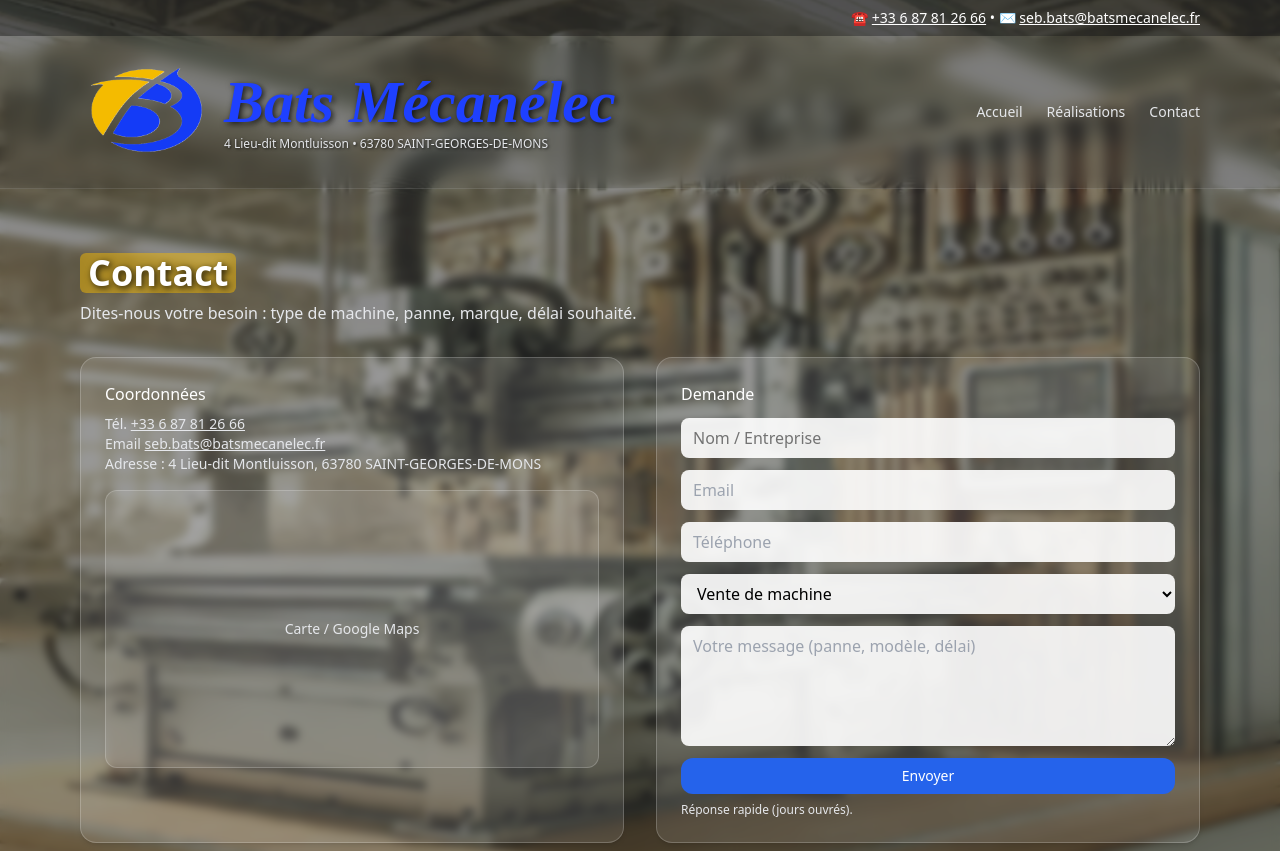
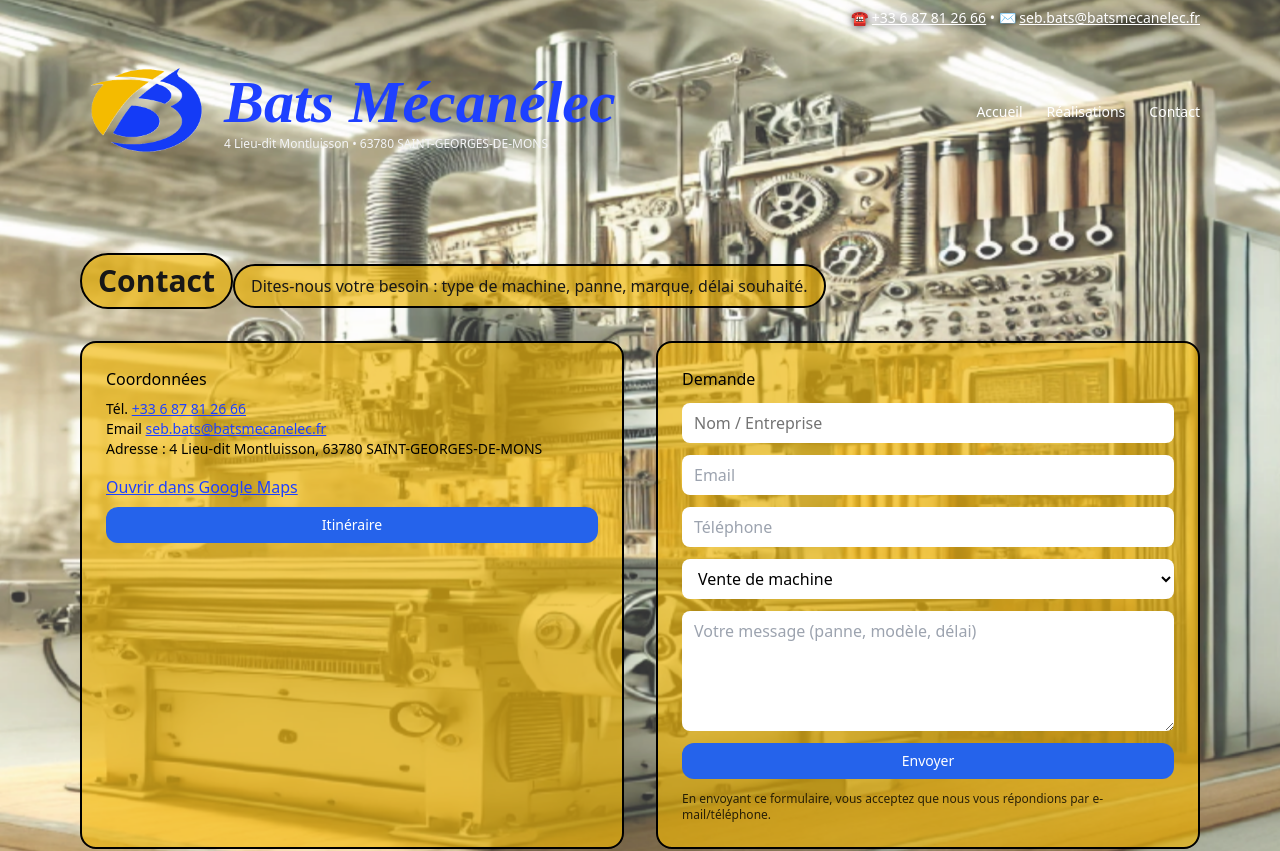
Before and after one commit to auvergnecnc-png/batsmecanelec, a Next.js app: page /contact in a window 1280 px wide. Shown: the top 851 px of the page. Built offline with nearby package versions, Linux system fonts and the light colour scheme.

Commit message:
Implement form submission and update contact info
Added form submission handling and updated contact details.

```diff
--- a/components/ContactPage.jsx
+++ b/components/ContactPage.jsx
@@ -1,15 +1,48 @@
 'use client';
-import { motion } from 'framer-motion';
+import { useState } from 'react';
+
+const MAPS_URL = 'https://maps.app.goo.gl/CFLjtYqCeJoj6Ksz9';
+const FORMSPREE_ACTION = 'https://formspree.io/f/xbjwqpdl'; // ton endpoint
 
 export default function ContactPage() {
+  const [sending, setSending] = useState(false);
+  const [status, setStatus] = useState(null); // 'ok' | 'error' | null
+
+  async function handleSubmit(e) {
+    e.preventDefault();
+    setSending(true);
+    setStatus(null);
+
+    const form = e.currentTarget;
+    const formData = new FormData(form);
+
+    try {
+      const res = await fetch(FORMSPREE_ACTION, {
+        method: 'POST',
+        headers: { 'Accept': 'application/json' },
+        body: formData
+      });
+      if (res.ok) {
+        setStatus('ok');
+        form.reset();
+      } else {
+        setStatus('error');
+      }
+    } catch (err) {
+      setStatus('error');
+    } finally {
+      setSending(false);
+    }
+  }
+
   return (
     <div className="relative min-h-screen text-white font-sans overflow-hidden">
-      {/* Fond parallaxe + zoom */}
+      {/* fond (même effet que l'accueil) */}
       <div className="bg-parallax" style={{ backgroundImage: "url('/cn chatgpt.png')" }} aria-hidden />
 
       {/* Top bar */}
-      <div className="relative z-10 hidden md:block bg-neutral-900/75 text-white text-sm">
-        <div className="max-w-6xl mx-auto px-4 py-2 flex items-center justify-end">
+      <div className="relative z-10 hidden md:block text-white text-sm">
+        <div className="max-w-6xl mx-auto px-4 py-2 flex items-center justify-end drop-shadow-[0_1px_4px_rgba(0,0,0,.8)]">
           <span>
             ☎️ <a className="underline" href="tel:+33687812666">+33 6 87 81 26 66</a> • ✉️{' '}
             <a className="underline" href="mailto:seb.bats@batsmecanelec.fr">seb.bats@batsmecanelec.fr</a>
@@ -17,82 +50,111 @@ export default function ContactPage() {
         </div>
       </div>
 
-      {/* Header */}
-      <header className="relative z-10 sticky top-0 backdrop-blur bg-neutral-900/55 border-b border-white/10">
+      {/* Header simple */}
+      <header className="relative z-10">
         <div className="max-w-6xl mx-auto px-4 py-3 flex items-center justify-between">
           <div className="flex items-center gap-4">
             <img src="/logo.png" alt="BATS MÉCANELEC" className="w-32 h-32 object-contain" />
             <div>
-              <p className="text-5xl md:text-6xl font-semibold italic text-logo-blue font-[DancingScript] leading-none text-soft-shadow-2">
+              <p className="text-5xl md:text-6xl font-semibold italic text-logo-blue font-[DancingScript] leading-none">
                 Bats Mécanélec
               </p>
-              <p className="text-[11px] md:text-xs text-gray-200 mt-1 text-soft-shadow">
+              <p className="text-[11px] md:text-xs text-gray-100 mt-1">
                 4 Lieu-dit Montluisson • 63780 SAINT-GEORGES-DE-MONS
               </p>
             </div>
           </div>
-          <nav className="hidden md:flex items-center gap-6 text-sm text-gray-200">
-            <a href="/" className="hover:text-white">Accueil</a>
-            <a href="/realisations" className="hover:text-white">Réalisations</a>
-            <a href="/contact" className="hover:text-white">Contact</a>
+          <nav className="hidden md:flex items-center gap-6 text-sm text-white">
+            <a href="/" className="hover:opacity-90">Accueil</a>
+            <a href="/realisations" className="hover:opacity-90">Réalisations</a>
+            <a href="/contact" className="hover:opacity-90">Contact</a>
           </nav>
         </div>
       </header>
 
       {/* Bloc contact */}
-      <section className="relative z-10 py-16 bg-black/45 backdrop-blur-sm border-b border-white/10">
+      <section className="relative z-10 py-16">
         <div className="max-w-6xl mx-auto px-4">
-          <h1 className="text-3xl md:text-4xl font-bold text-soft-shadow-2 inline-block bg-logo-yellow-50 px-2 rounded-md">
+          <h1 className="inline-block bg-logo-yellow-65 border-2 border-black rounded-[28px] px-4 py-2 text-3xl font-bold text-neutral-900">
             Contact
           </h1>
-          <p className="mt-2 text-gray-200">Dites-nous votre besoin : type de machine, panne, marque, délai souhaité.</p>
+          <p className="mt-3 inline-block bg-logo-yellow-65 border-2 border-black rounded-[28px] px-4 py-2 text-neutral-900">
+            Dites-nous votre besoin : type de machine, panne, marque, délai souhaité.
+          </p>
 
-          <div className="mt-8 grid md:grid-cols-2 gap-8">
-            {/* Coordonnées */}
-            <div className="rounded-2xl bg-white/10 p-6 border border-white/20 shadow-md">
-              <p className="font-medium">Coordonnées</p>
-              <p className="text-sm text-gray-200 mt-2">
-                Tél. <a className="underline" href="tel:+33687812666">+33 6 87 81 26 66</a>
+          <div className="mt-8 grid md:grid-cols-2 gap-8 text-neutral-900">
+            {/* Coordonnées + lien Maps */}
+            <div className="rounded-2xl p-6 border-2 border-black bg-logo-yellow-65">
+              <p className="font-medium text-black">Coordonnées</p>
+              <p className="text-sm mt-2 text-black">
+                Tél. <a className="underline text-logo-blue" href="tel:+33687812666">+33 6 87 81 26 66</a>
               </p>
-              <p className="text-sm text-gray-200">
-                Email <a className="underline" href="mailto:seb.bats@batsmecanelec.fr">seb.bats@batsmecanelec.fr</a>
+              <p className="text-sm text-black">
+                Email <a className="underline text-logo-blue" href="mailto:seb.bats@batsmecanelec.fr">seb.bats@batsmecanelec.fr</a>
               </p>
-              <p className="text-sm text-gray-200">Adresse : 4 Lieu-dit Montluisson, 63780 SAINT-GEORGES-DE-MONS</p>
-              <div className="mt-4 aspect-video rounded-xl bg-white/10 grid place-items-center text-gray-200 text-sm border border-white/20">
-                Carte / Google Maps
+              <p className="text-sm text-black">Adresse : 4 Lieu-dit Montluisson, 63780 SAINT-GEORGES-DE-MONS</p>
+
+              <div className="mt-4 grid gap-2">
+                <a href={MAPS_URL} target="_blank" rel="noopener noreferrer" className="underline text-logo-blue">
+                  Ouvrir dans Google Maps
+                </a>
+                <a
+                  href={MAPS_URL}
+                  target="_blank"
+                  rel="noopener noreferrer"
+                  className="inline-block w-full text-center px-4 py-2 rounded-xl bg-blue-600 hover:bg-blue-700 text-white text-sm"
+                >
+                  Itinéraire
+                </a>
               </div>
             </div>
 
-            {/* Formulaire */}
-            <motion.form
-              action="https://formspree.io/f/xbjwqpdl" method="POST" target="_blank" rel="noopener noreferrer"
-              initial={{ opacity: 0, y: 12 }} whileInView={{ opacity: 1, y: 0 }} viewport={{ once: true }}
-              transition={{ duration: .6 }}
-              className="rounded-2xl bg-white/10 p-6 border border-white/20 shadow-md"
+            {/* Formulaire connecté */}
+            <form
+              onSubmit={handleSubmit}
+              className="rounded-2xl p-6 border-2 border-black bg-logo-yellow-65"
             >
-              <p className="font-medium">Demande</p>
+              <p className="font-medium text-black">Demande</p>
               <div className="mt-3 grid gap-3">
-                <input className="px-3 py-2 rounded-lg bg-white/90 text-black placeholder-neutral-500" name="name" placeholder="Nom / Entreprise" required />
-                <input className="px-3 py-2 rounded-lg bg-white/90 text-black" name="email" type="email" placeholder="Email" required />
-                <input className="px-3 py-2 rounded-lg bg-white/90 text-black" name="phone" placeholder="Téléphone" />
-                <select name="service" className="px-3 py-2 rounded-lg bg-white/90 text-black">
+                <input className="px-3 py-2 rounded-lg bg-white text-black placeholder-neutral-500" name="name" placeholder="Nom / Entreprise" required />
+                <input className="px-3 py-2 rounded-lg bg-white text-black" name="email" type="email" placeholder="Email" required />
+                <input className="px-3 py-2 rounded-lg bg-white text-black" name="phone" placeholder="Téléphone" />
+                <select name="service" className="px-3 py-2 rounded-lg bg-white text-black">
                   <option>Vente de machine</option>
                   <option>Réparation / Dépannage</option>
                   <option>Contrat de maintenance</option>
                   <option>Mise en conformité</option>
                 </select>
-                <textarea className="px-3 py-2 rounded-lg bg-white/90 text-black min-h-[120px]" name="message" placeholder="Votre message (panne, modèle, délai)"></textarea>
-                <button type="submit" className="px-4 py-2 rounded-xl bg-blue-600 hover:bg-blue-700 text-white text-sm">
-                  Envoyer
+                <textarea className="px-3 py-2 rounded-lg bg-white text-black min-h-[120px]" name="message" placeholder="Votre message (panne, modèle, délai)"></textarea>
+
+                <button
+                  type="submit"
+                  disabled={sending}
+                  className="px-4 py-2 rounded-xl bg-blue-600 hover:bg-blue-700 text-white text-sm disabled:opacity-60"
+                >
+                  {sending ? 'Envoi…' : 'Envoyer'}
                 </button>
+
+                {status === 'ok' && (
+                  <p className="text-sm text-green-700 bg-white/80 rounded-md px-3 py-2">
+                    Merci, votre demande a été envoyée. Nous revenons vers vous rapidement.
+                  </p>
+                )}
+                {status === 'error' && (
+                  <p className="text-sm text-red-700 bg-white/80 rounded-md px-3 py-2">
+                    Désolé, l’envoi a échoué. Réessayez ou écrivez à <a className="underline" href="mailto:seb.bats@batsmecanelec.fr">seb.bats@batsmecanelec.fr</a>.
+                  </p>
+                )}
               </div>
-              <p className="text-xs text-gray-200 mt-2">Réponse rapide (jours ouvrés).</p>
-            </motion.form>
+              <p className="text-xs text-black/80 mt-3">
+                En envoyant ce formulaire, vous acceptez que nous vous répondions par e-mail/téléphone.
+              </p>
+            </form>
           </div>
         </div>
       </section>
 
-      <footer className="py-10 bg-black/60 backdrop-blur-[2px] text-gray-300 border-t border-white/10">
+      <footer className="py-10 text-white">
         <div className="max-w-6xl mx-auto px-4 text-center text-sm">
           © {new Date().getFullYear()} BATS MÉCANELEC
         </div>
```
